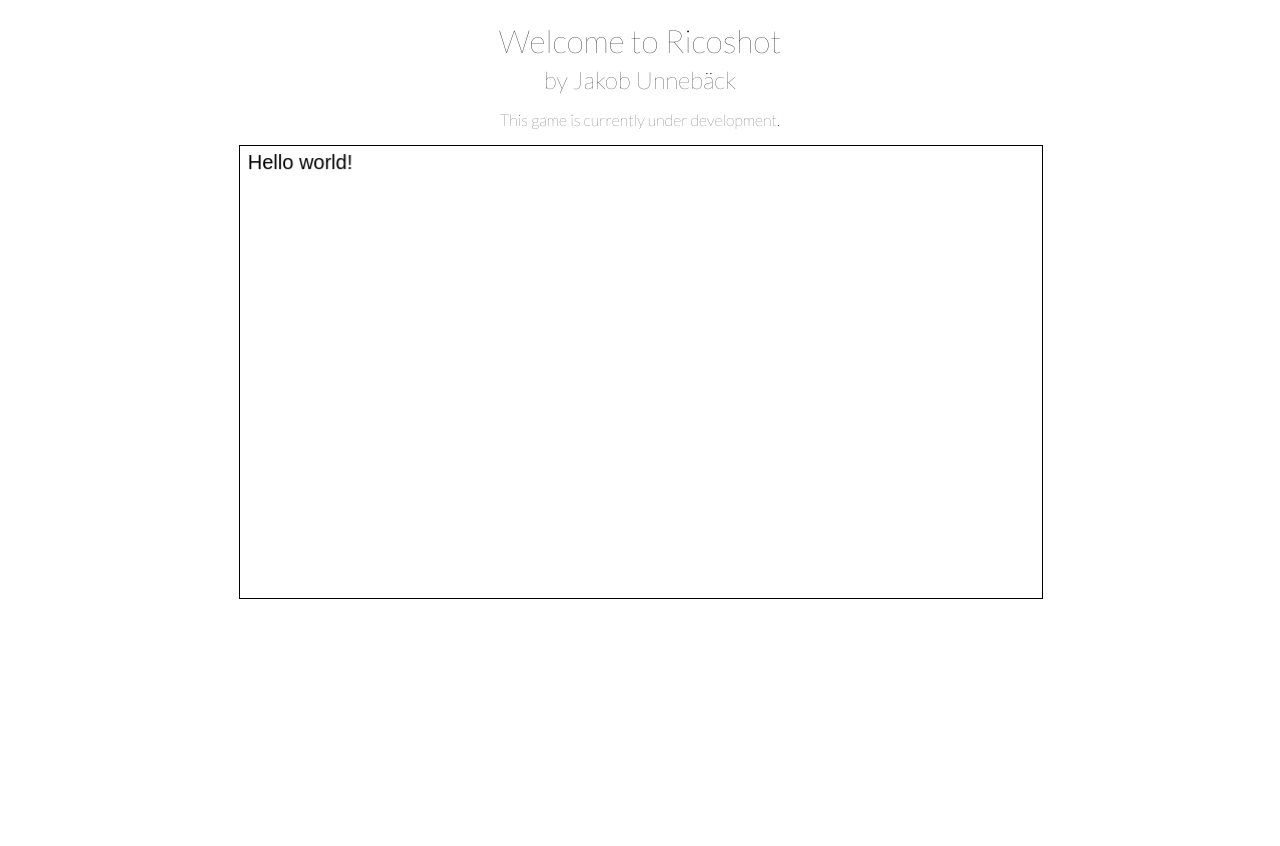
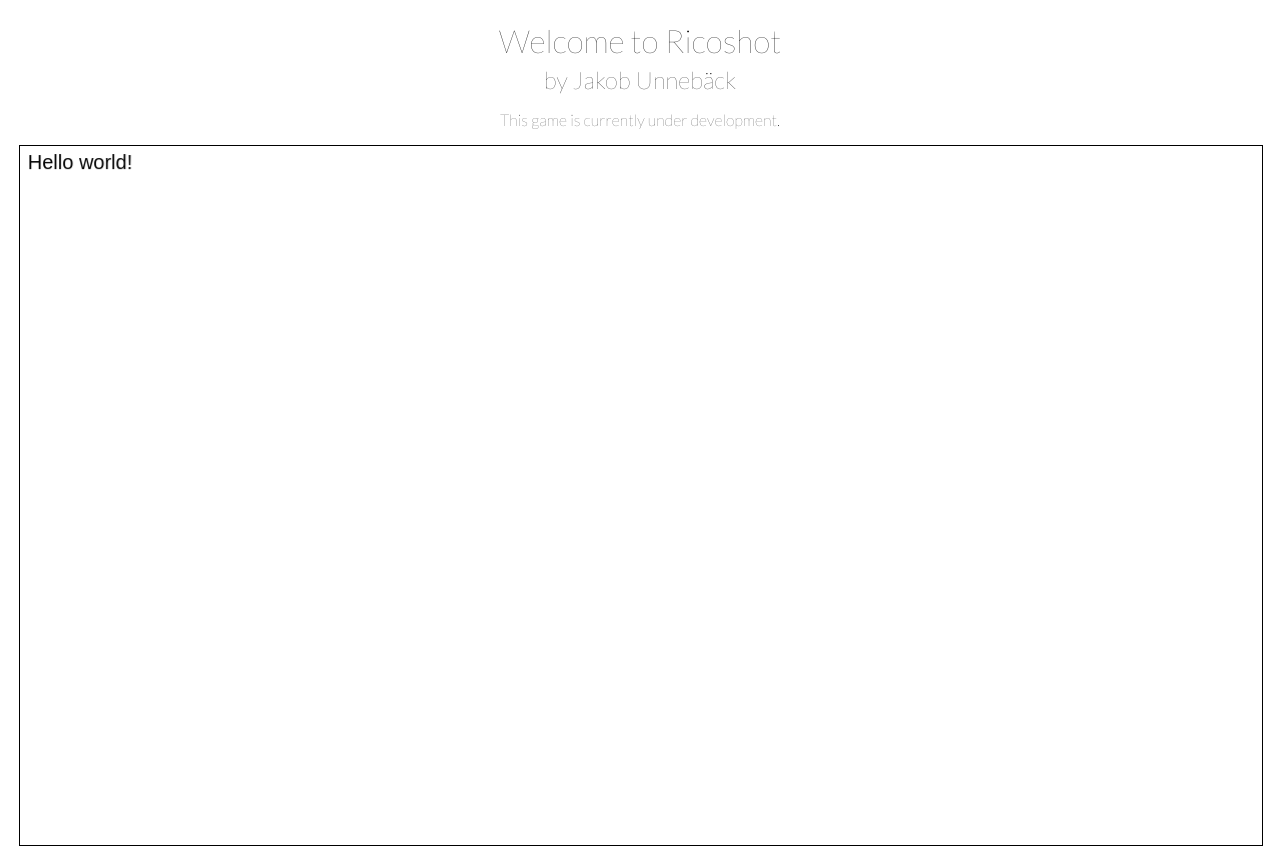
Before and after one commit to 3DJakob/ricoshot, a website: page index.html in a window 1280 px wide. Before the commit the page ends 800 px from the top, so only its background shows below. Drawn offline with Linux system fonts and the light colour scheme.

Commit message:
Added relative canvas scaling

```diff
--- a/index.html
+++ b/index.html
@@ -14,5 +14,6 @@
       <canvas id="gameCanvas" width="800" height="450"></canvas>
     </div>
     <script src="game.js" type="text/javascript"></script>
+    <script src="window.js" type="text/javascript"></script>
   </body>
 </html>
--- /dev/null
+++ b/window.js
@@ -0,0 +1,6 @@
+var gameCanvas = document.getElementById('gameCanvas')
+var windowWidth = window.innerWidth
+var margin = 40
+var aspectRatio = 9 / 16
+gameCanvas.width = windowWidth - margin
+gameCanvas.height = (windowWidth - margin) * aspectRatio
```
